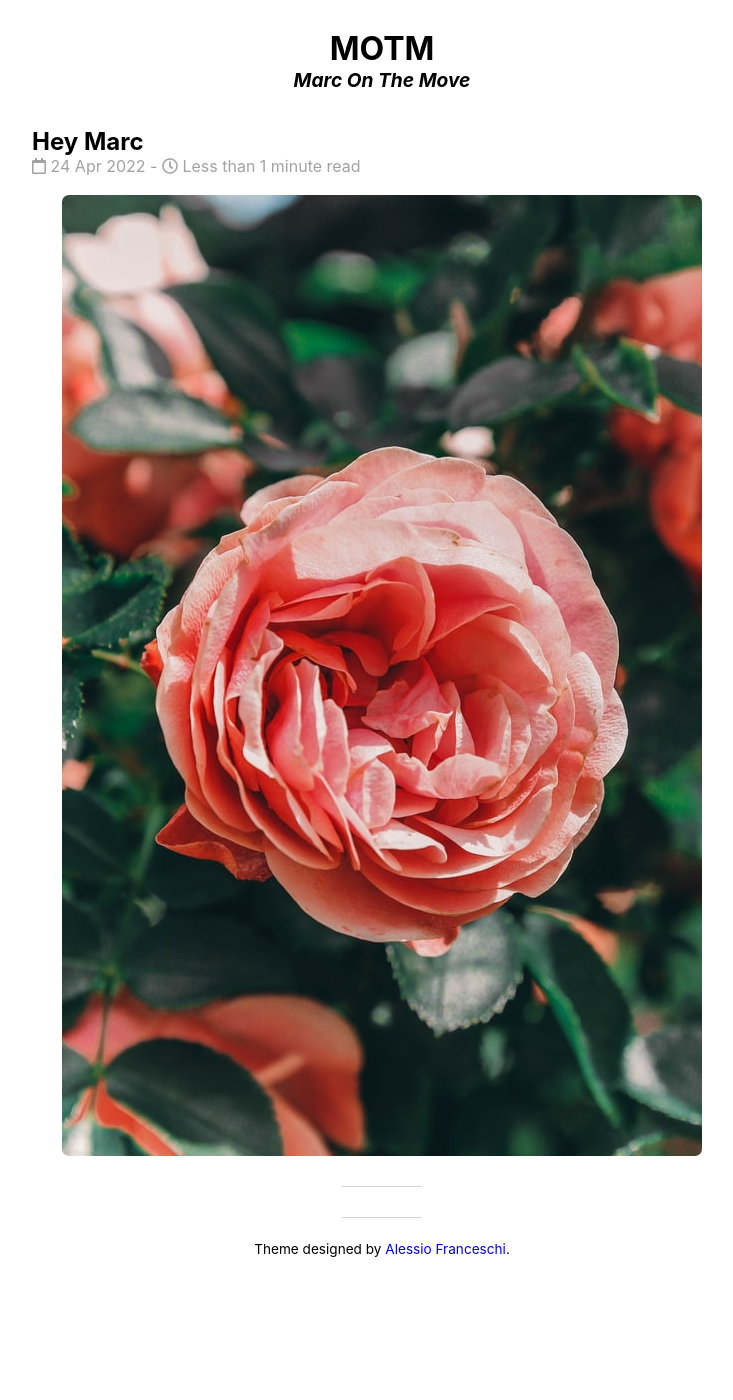
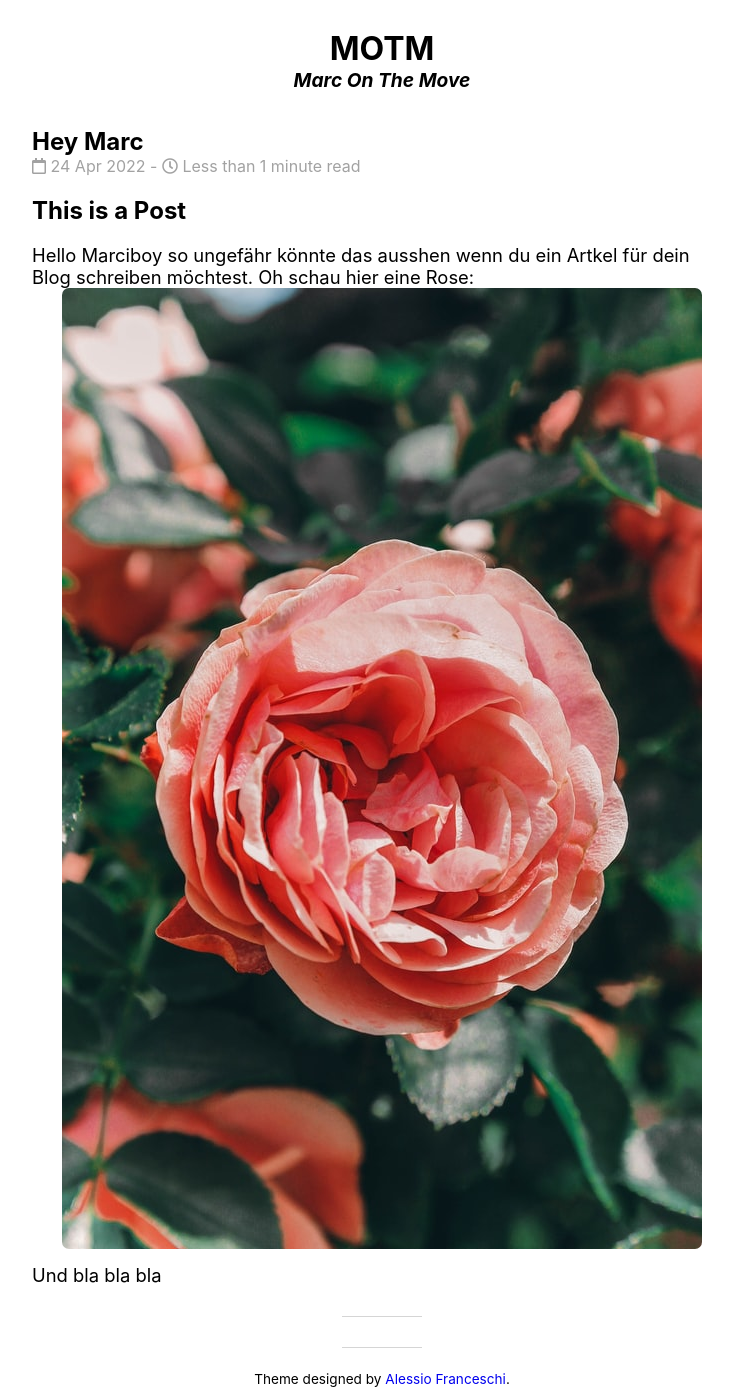
Before and after one commit to leonard-hacker/marcbday, a Jekyll site: the page built from _posts/2022-04-24-Hello-Marc.md, in a window 1280 px wide. Shown: the whole page, without its empty margins (258-991 px from the left). Built offline with Jekyll 4.4.1, drawn with Linux system fonts in a browser that asks for light colours; nearby versions of some CDN libraries; before the commit the page ends 1270 px from its top, so only the background shows below that.

Commit message:
updated more stuff

```diff
--- a/_posts/2022-04-24-Hello-Marc.md
+++ b/_posts/2022-04-24-Hello-Marc.md
@@ -5,5 +5,8 @@ categories: [Tips, Markdown]
 image: /assets/img/oranges.jpg
 description: "This is a post this could be how u post"
 ---
+# This is a Post
 
-![ros1e](https://github.com/leonard-hacker/marcbday/blob/main/assets/img/rose.jpg?raw=true)
+Hello Marciboy so ungefähr könnte das ausshen wenn du ein Artkel für dein Blog schreiben möchtest. Oh schau hier eine Rose:
+![rose](https://github.com/leonard-hacker/marcbday/blob/main/assets/img/rose.jpg?raw=true)
+Und bla bla bla
```
